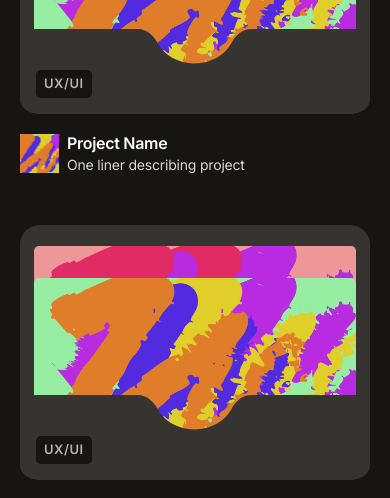
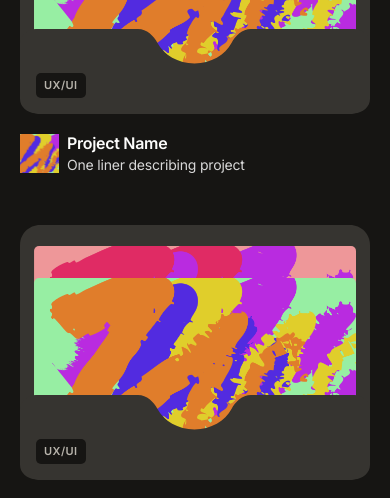
Before and after one commit to ProgressOnyema/Portfolio, a Next.js app: page / in a window 390 px wide. Shown: the part 934-1432 px from the top of the page. Built offline with nearby package versions, Linux system fonts and the light colour scheme.

Commit message:
Shrink .text-label on mobile (13px -> 11px)
Per direct instruction, not a Figma-confirmed frame value like its
neighbors in this media query - 13px read too large on ProjectWidget's
tag pills at mobile widths. Letter-spacing scaled down proportionally,
same treatment as .text-subnav.

```diff
--- a/src/app/globals.css
+++ b/src/app/globals.css
@@ -223,7 +223,11 @@ body * {
    mobile (a different named style, not a scaled-down H1) — it does NOT
    stay 48px. H3/H3-bold swap to the Body Large Base/Strong metrics on
    mobile (also a different named style, not a scaled-down H3). Subnav
-   drops from Body Regular/Strong (16px) to Body Small/Strong (14px). */
+   drops from Body Regular/Strong (16px) to Body Small/Strong (14px).
+   .text-label is the one exception here — not a Figma-confirmed frame
+   value like the rest, just a direct instruction (13px reads too large
+   on ProjectWidget's tag pills at mobile widths) — 11px, letter-spacing
+   scaled down proportionally same as Subnav's. */
 @media (max-width: 640px) {
   .text-h1-bold {
     font-size: 32px;
@@ -250,6 +254,10 @@ body * {
   .text-subnav {
     font-size: 14px;
     letter-spacing: -0.14px;
+  }
+  .text-label {
+    font-size: 11px;
+    letter-spacing: 0.44px;
   }
 }
 
```
